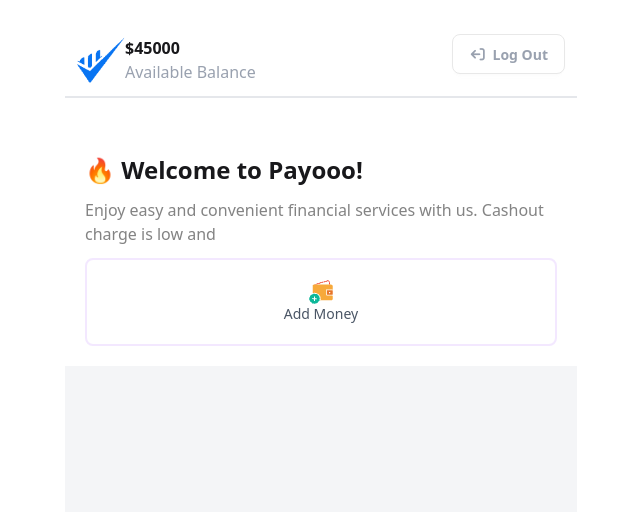
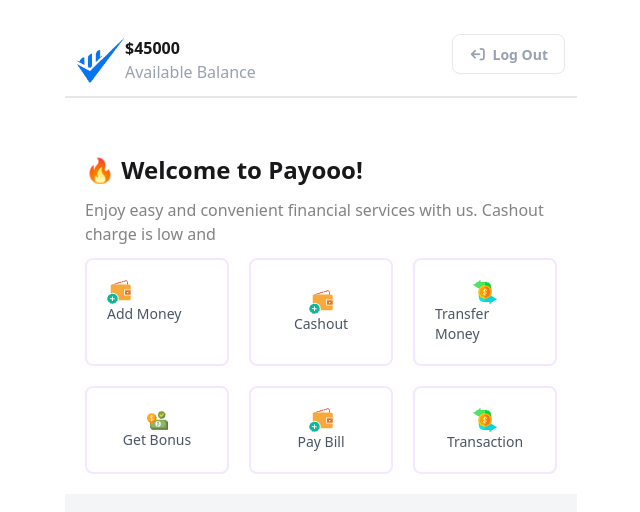
Before and after one commit to LiaJahan/payment, a plain HTML site: page home.html in a window 1280 px wide. Shown: the whole page, without its empty margins (319-959 px from the left). Drawn offline with nearby package versions, Linux system fonts and the light colour scheme.

Commit message:
still editing home page html

```diff
--- a/home.html
+++ b/home.html
@@ -36,16 +36,34 @@
             <h1 class="text-2xl mt-6 font-bold">🔥 Welcome to Payooo!</h1>
             <p class="text-base font-normal text-[#08080880] my-3">Enjoy easy and convenient financial services with us. Cashout charge is low and </p>
 
-            <div>
+            <div class="grid grid-cols-3 gap-5">
+
+                <div class="border-2 border-purple-100 rounded-lg justify-center items-center p-5 ">
+                <img src="image/wallet1.png" alt="">
+                <p class="font-normal text-sm text-gray-600 ">Add Money</p>
+                </div>
 
                 <div class="border-2 border-purple-100 rounded-lg flex flex-col justify-center items-center p-5">
                 <img src="image/wallet1.png" alt="">
-                <p class="font-normal text-sm text-gray-600 ">Add Money</p>
+                <p class="font-normal text-sm text-gray-600 ">Cashout</p>
+                </div>
 
+                <div class="border-2 border-purple-100 rounded-lg flex flex-col justify-center items-center p-5">
+                <img src="image/money1.png" alt="">
+                <p class="font-normal text-sm text-gray-600 ">Transfer Money</p></div>
 
+                <div class="border-2 border-purple-100 rounded-lg flex flex-col justify-center items-center p-5">
+                <img src="image/bonus1.png" alt="">
+                <p class="font-normal text-sm text-gray-600 ">Get Bonus</p></div>
 
-            </div>
-            </div>
+                <div class="border-2 border-purple-100 rounded-lg flex flex-col justify-center items-center p-5">
+                <img src="image/wallet1.png" alt="">
+                <p class="font-normal text-sm text-gray-600 ">Pay Bill</p></div>
+
+                <div class="border-2 border-purple-100 rounded-lg flex flex-col justify-center items-center p-5">
+                <img src="image/money1.png" alt="">
+                <p class="font-normal text-sm text-gray-600 ">Transaction</p></div>
+
         </div>
 
     </section>
```
